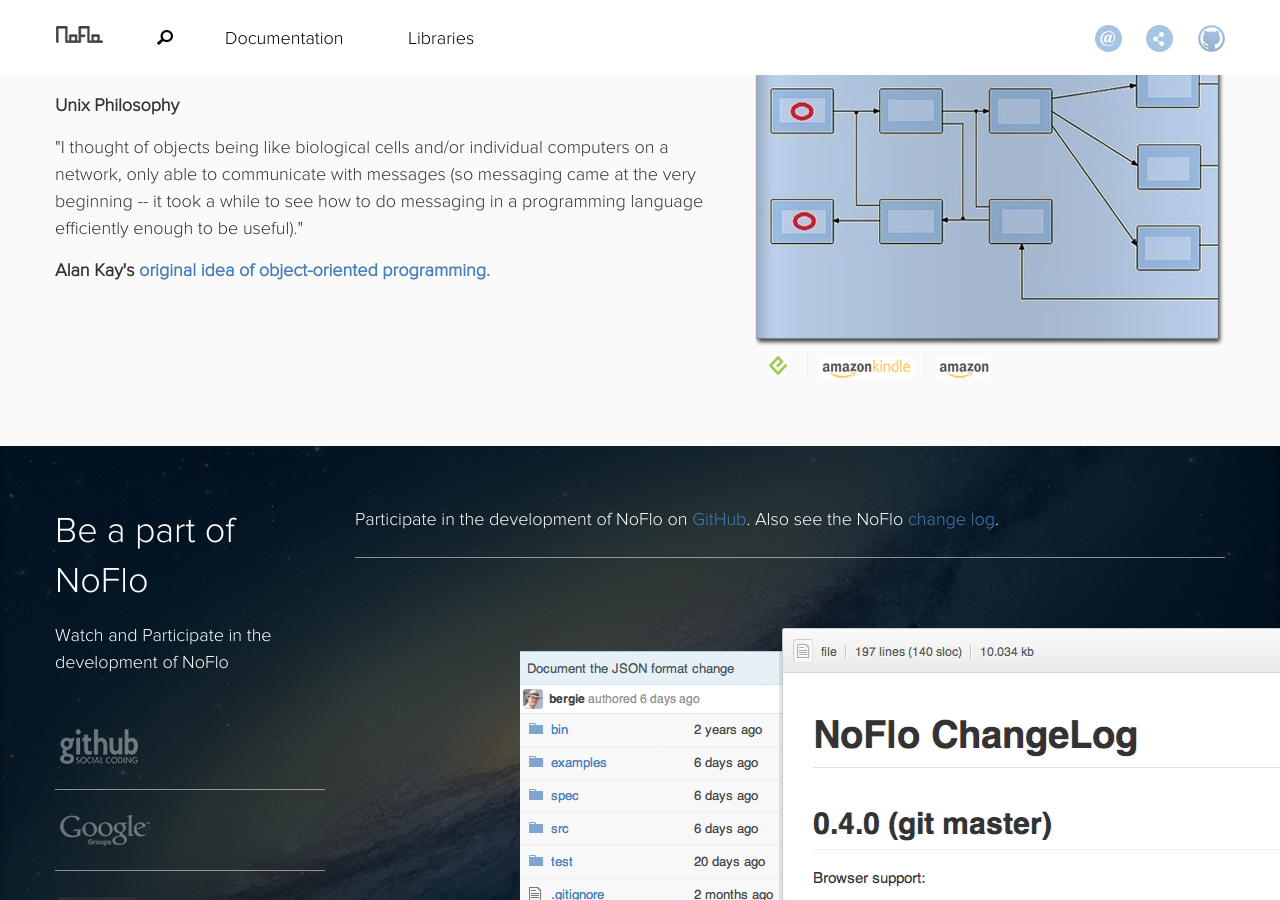
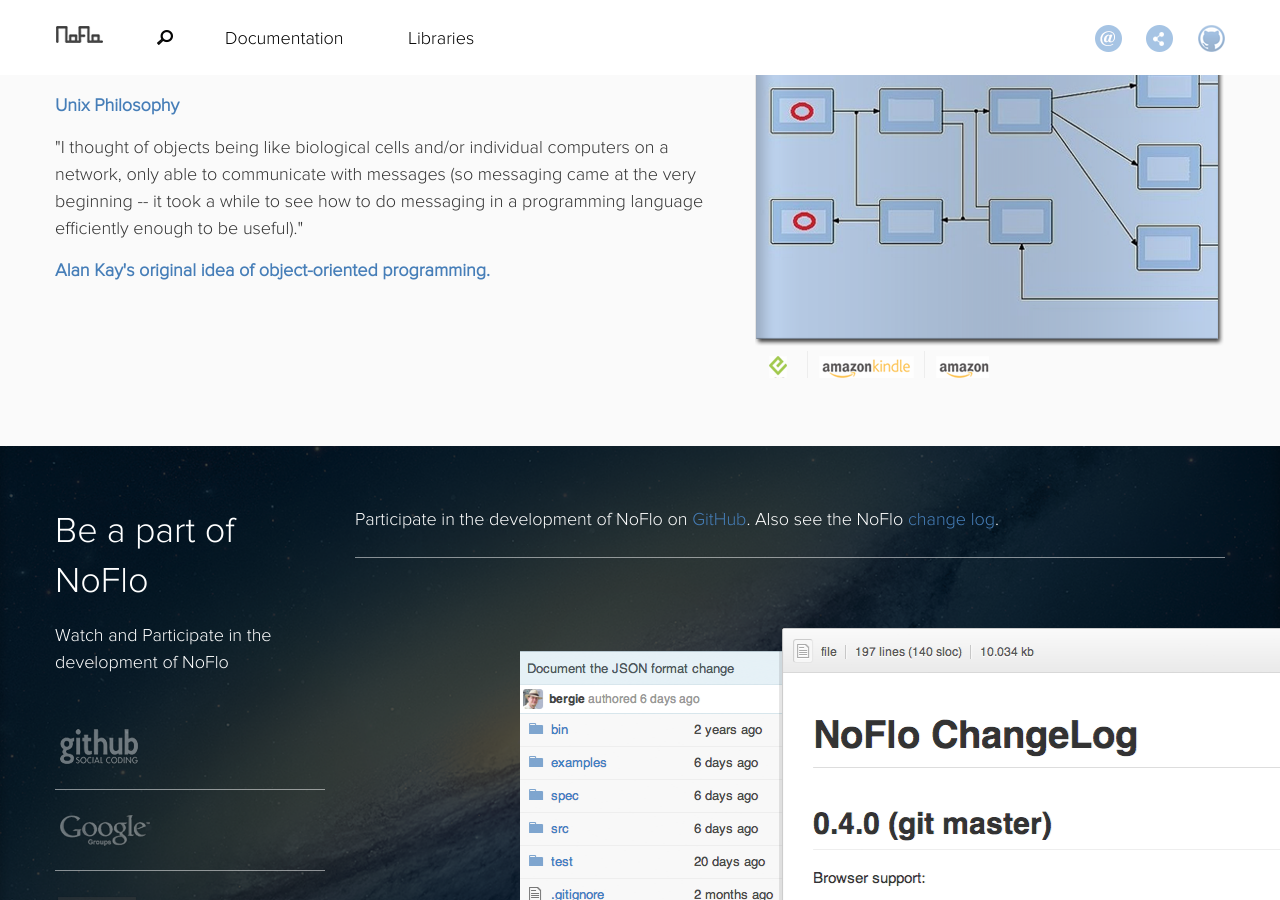
Before and after one commit to noflo/noflo.github.io, a Jekyll site: the page built from index.html, in a window 1280 px wide and 900 px high, scrolled down 3007 px. Built offline with Jekyll 4.4.1, drawn with Linux system fonts in a browser that asks for light colours; nearby versions of some CDN libraries; Markdown is read by kramdown in place of the engine named in the settings; part of the change alters nothing that is shown.

Commit message:
Link the quotes

```diff
--- a/index.html
+++ b/index.html
@@ -78,15 +78,15 @@ title: NoFlo | Flow-Based Programming for JavaScript
       <div class="main">
         <div class="span7">
           <p>"In computer science, flow-based programming (FBP) is a programming paradigm that defines applications as networks of "black box" processes, which exchange data across predefined connections by message passing, where the connections are specified externally to the processes. These black box processes can be reconnected endlessly to form different applications without having to be changed internally. FBP is thus naturally component-oriented..."</p>
-          <p><strong>Flow-Based Programming on Wikipedia</strong></p>
+          <p><strong><a href="http://en.wikipedia.org/wiki/Flow-based_programming">Flow-Based Programming on Wikipedia</a></strong></p>
 
           <p>"This is the Unix philosophy: Write programs that do one thing and do it well. Write programs to work together. Write programs to handle text streams, because that is a universal interface."</p>
-          <p><strong>Unix Philosophy</strong></p>
+          <p><strong><a href="http://en.wikipedia.org/wiki/Unix_philosophy">Unix Philosophy</a></strong></p>
 
           <p>"I thought of objects being like biological cells and/or individual computers on a network, only able to communicate with messages (so messaging came at the very beginning -- it
           took a while to see how to do messaging in a programming language efficiently enough to
           be useful)."</p>
-          <p><strong>Alan Kay's <a href="http://userpage.fu-berlin.de/~ram/pub/pub_jf47ht81Ht/doc_kay_oop_en">original idea of object-oriented programming.</a></strong></p>
+          <p><strong><a href="http://userpage.fu-berlin.de/~ram/pub/pub_jf47ht81Ht/doc_kay_oop_en">Alan Kay's original idea of object-oriented programming.</a></strong></p>
         </div>
         <div class="span5 fbp-book">
           <p><strong>Flow-Based Programming, 2nd Edition</strong> <br />
```
